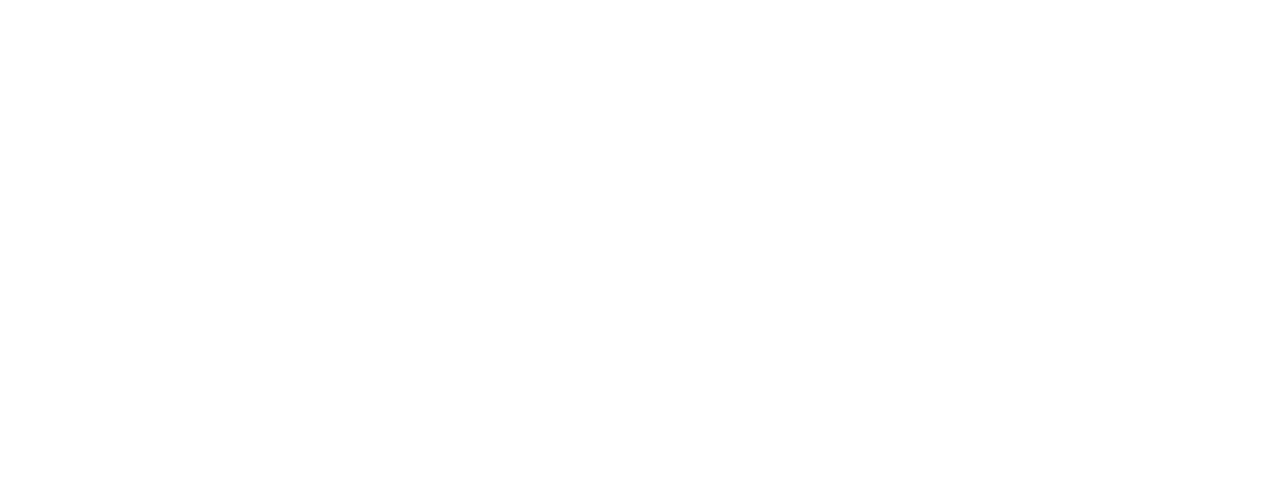
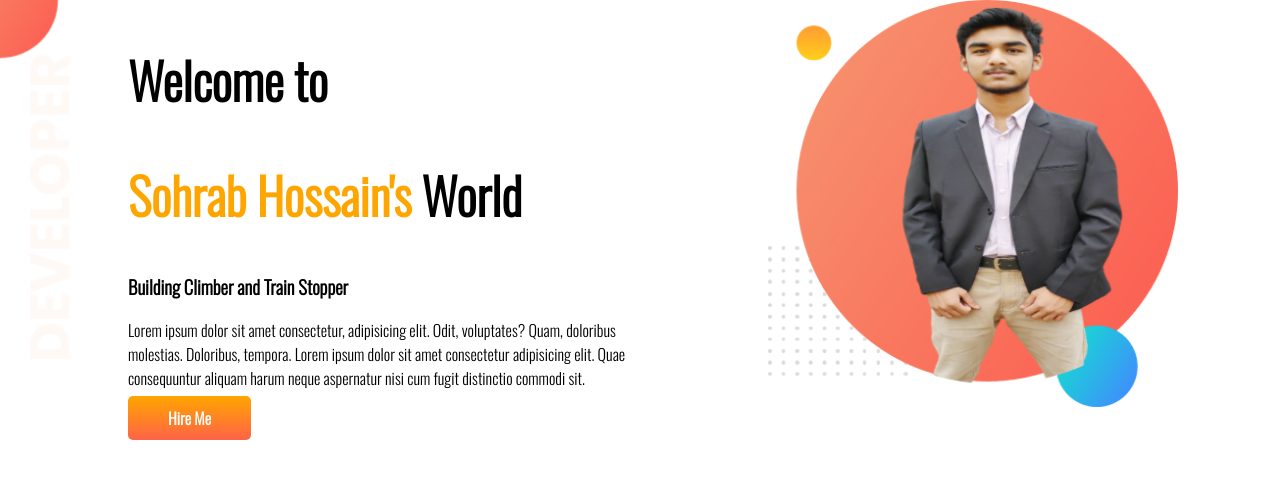
Before and after one commit to Sohrab193/Developer_portfolio, a plain HTML site: page index.html in a window 1280 px wide. Drawn offline with nearby package versions, Linux system fonts and the light colour scheme.

Commit message:
images added

```diff
--- a/index.html
+++ b/index.html
@@ -1,13 +1,38 @@
 <!DOCTYPE html>
 <html lang="en">
+
 <head>
     <meta charset="UTF-8">
     <meta http-equiv="X-UA-Compatible" content="IE=edge">
     <meta name="viewport" content="width=device-width, initial-scale=1.0">
     <title>Sohrab Developer Portfolio</title>
+    <link rel="preconnect" href="https://fonts.googleapis.com">
+    <link rel="preconnect" href="https://fonts.gstatic.com" crossorigin>
+    <link href="https://fonts.googleapis.com/css2?family=Oswald:wght@300&display=swap" rel="stylesheet">
     <link rel="stylesheet" href="style.css">
+
 </head>
+
 <body>
+    <section class="top-banner">
+        <div class="half-width">
+            <h1>Welcome to</h1>
+            <h1><span class="orange">Sohrab Hossain's </span> World</h1>
+            <h3>Building Climber and Train Stopper</h3>
+            <p>Lorem ipsum dolor sit amet consectetur, adipisicing elit. Odit, voluptates? Quam, doloribus molestias.
+                Doloribus, tempora. Lorem ipsum dolor sit amet consectetur adipisicing elit. Quae consequuntur aliquam
+                harum
+                neque aspernatur nisi cum fugit distinctio commodi sit.</p>
+            <a class="linked-button" href="https://www.linkedin.com/in/sohrab-hossain-tosher-a94086207/"
+                target="blank">Hire Me</a>
+        </div>
+        <div class="half-width">
+            <img src="images/my-bg.png" alt="">
+
+        </div>
+    </section>
+
 
 </body>
+
 </html>
--- a/style.css
+++ b/style.css
@@ -0,0 +1,35 @@
+body{
+    font-family: 'Oswald', sans-serif;
+    margin: 0;
+}
+h1{
+    font-size: 50px;
+
+}
+.orange{
+    color: orange;
+
+}
+section{
+    display: flex;
+}
+.half-width{
+    width: 50%;
+    padding-left: 10%;
+}
+.half-width img{
+    width: 80%;
+}
+.linked-button{
+    text-decoration: none;
+    background-image:linear-gradient(orange,tomato);
+    padding: 10px 40px;
+    border-radius: 5px;
+    color: white;
+    font-weight: 700;
+}
+.top-banner{
+    background-image:url(images/top-banner.png);
+    background-repeat: no-repeat;
+    margin: none;
+}
```
Also changed, not shown: images/dream-bg.png (added), images/exp-bg.png (added), images/jhankar.png (added), images/jhankar2.png (added), images/my-bg.png (added), images/my-bg2.png (added), images/top-banner.png (added), showOff/IMG_20211105_150206-removebg-preview.png (added), 8 other files.
